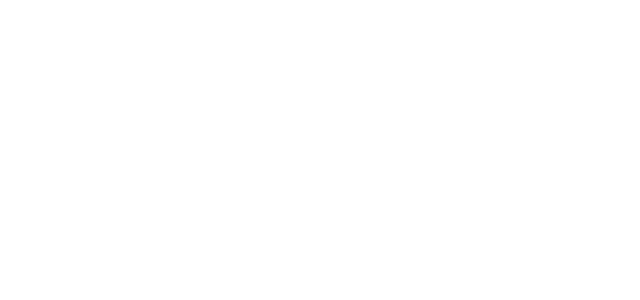
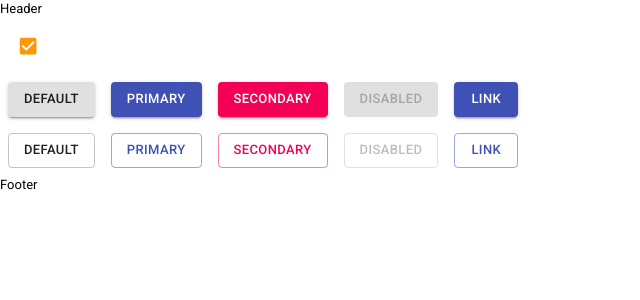
Before and after one commit to jeanbarcellos/reactjs.project-demo-001, a React (Create React App) app: page / in a window 1280 px wide. Shown: the top 300 px of the page, without its empty margins (0-640 px from the left). Built offline with nearby package versions, Linux system fonts and the light colour scheme.

Commit message:
Preparação para o Layout

```diff
--- a/src/app/App.js
+++ b/src/app/App.js
@@ -6,7 +6,7 @@ import DateFnsUtils from '@date-io/date-fns'
 import ptBR from 'date-fns/locale/pt-BR'
 import { create } from 'jss'
 import { StylesProvider, jssPreset } from '@material-ui/core/styles'
-import Layout from './layout/Layout'
+import Layout from './layout'
 
 const jss = create({
   ...jssPreset(),
--- /dev/null
+++ b/src/app/layout/Footer.js
@@ -0,0 +1,11 @@
+import React from 'react';
+
+const Footer = () => {
+  return (
+    <div>
+      Footer
+    </div>
+  );
+};
+
+export default Footer;
--- /dev/null
+++ b/src/app/layout/Header.js
@@ -0,0 +1,11 @@
+import React from 'react'
+
+const Header = () => {
+  return (
+    <div>
+      <h1>Header</h1>
+    </div>
+  )
+}
+
+export default Header
--- a/src/app/layout/Layout.js
+++ b/src/app/layout/Layout.js
@@ -1,9 +1,15 @@
 import React from 'react'
+import ThemeDemo from '../pages/ThemeDemo'
+import Header from './Header'
+import Footer from './Footer'
 
 const Layout = () => {
   return (
-    <div>
-    </div>
+    <>
+      <Header />
+      <ThemeDemo />
+      <Footer />
+    </>
   )
 }
 
--- /dev/null
+++ b/src/app/layout/Main.js
@@ -0,0 +1,7 @@
+import React from 'react'
+
+const Main = () => {
+  return <div>Main</div>
+}
+
+export default Main
--- /dev/null
+++ b/src/app/layout/index.js
@@ -0,0 +1 @@
+export { default } from './Layout'
```
